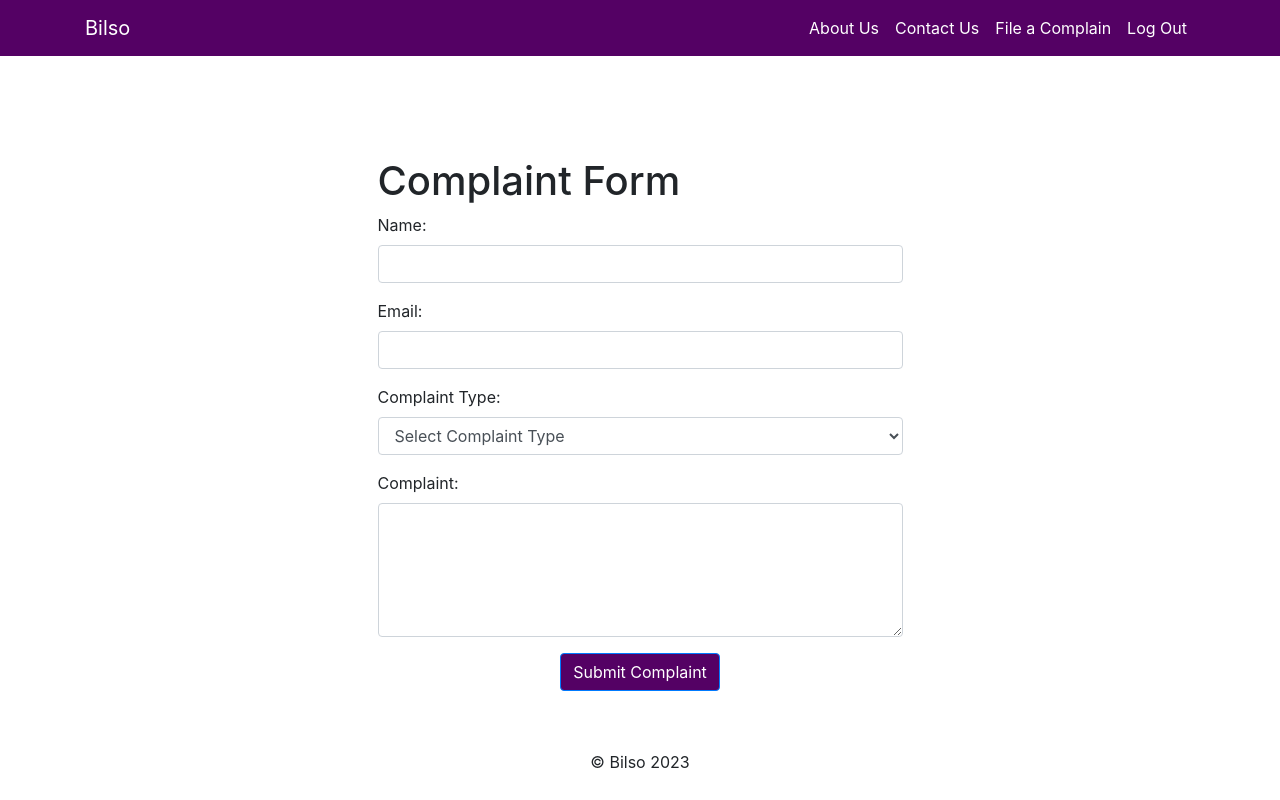
After one commit to a-dwaith/Mini_Project_Billso, a PHP site: page /ssc/fileacomplaint.php in a window 1280 px wide. The commit adds this page. Run offline with PHP 8.4, Linux system fonts and the light colour scheme.

Commit message:
updated some features

```diff
--- /dev/null
+++ b/fileacomplaint.php
@@ -0,0 +1,155 @@
+<?php
+$servername = 'localhost';
+$username = 'root';
+$password = '';
+$dbname = 'mini_pro';
+
+// Create connection
+$conn = new mysqli($servername, $username, $password, $dbname);
+
+// Check connection
+if ($conn->connect_error) {
+    die("Connection failed: " . $conn->connect_error);
+}
+
+if (isset($_POST['submit'])) {
+    $Name = $_POST['Name'];
+    $Email = $_POST['Email'];
+    $ComplaintType = $_POST['ComplaintType'];
+    $Complaint = $_POST['Complaint'];
+
+    $sql = "INSERT INTO `fileacomplaint` (`Name`, `Email`, `ComplaintType`, `Complaint`) VALUES ('$Name', '$Email', '$ComplaintType', '$Complaint');";
+
+    if ($conn->query($sql) === TRUE) {
+        echo "<script>if (confirm('Complaint Registered succesfully! We will look forward it ')) { document.location.href = 'http://localhost/ssc/fileacomplaint.php' };</script>";
+    } else {
+        echo "<script>alert('Failed to Report ')</script>";
+    }
+}
+$conn->close();
+?>
+
+
+<!DOCTYPE html>
+<html>
+
+<head>
+    <meta charset="UTF-8">
+    <title>Complaint Form</title>
+    <link rel="stylesheet" href="https://stackpath.bootstrapcdn.com/bootstrap/4.5.2/css/bootstrap.min.css">
+    <style>
+        body,
+        html {
+            height: 100%;
+        }
+
+        .container {
+            display: flex;
+            align-items: center;
+            justify-content: center;
+            height: 100%;
+        }
+
+        /* Customize the navbar color */
+        .navbar-custom {
+            background-color: #540164;
+            /* Blue color */
+        }
+
+        /* Customize the text color of the navbar links and brand */
+        .navbar-custom .navbar-nav .nav-link,
+        .navbar-custom .navbar-brand {
+            color: white;
+        }
+
+        /* Add hover effect for navbar links */
+        .navbar-custom .navbar-nav .nav-link:hover {
+            color: yellow;
+        }
+
+        /* Customize the footer */
+        .footer {
+            background-color: #ffffff;
+            /*White*/
+            padding: 10px;
+            text-align: center;
+            position: fixed;
+            bottom: 0;
+            width: 100%;
+        }
+    </style>
+</head>
+
+<body>
+    <nav class="navbar navbar-expand-md navbar-custom fixed-top">
+        <div class="container">
+            <a class="navbar-brand" href="#">Bilso</a>
+            <button class="navbar-toggler" type="button" data-bs-toggle="collapse" data-bs-target="#navbarNav" aria-controls="navbarNav" aria-expanded="false" aria-label="Toggle navigation">
+                <span class="navbar-toggler-icon"></span>
+            </button>
+            <div class="collapse navbar-collapse" id="navbarNav">
+                <ul class="navbar-nav ml-auto">
+                    <li class="nav-item">
+                        <a class="nav-link" href="#">About Us</a>
+                    </li>
+                    <li class="nav-item">
+                        <a class="nav-link" href="#">Contact Us</a>
+                    </li>
+                    <li class="nav-item">
+                        <a class="nav-link" href="#">File a Complain</a>
+                    </li>
+                    <li class="nav-item">
+                        <a class="nav-link" href="#">Log Out</a>
+                    </li>
+
+                </ul>
+            </div>
+        </div>
+    </nav>
+    <div class="container">
+        <div class="col-md-6 mt-5">
+            <h1>Complaint Form</h1>
+            <form id="complaintForm" action="" method="post">
+                <div class="form-group">
+                    <label for="name">Name:</label>
+                    <input type="text" class="form-control" id="name" name="Name" required>
+                </div>
+                <div class=" form-group">
+                    <label for="email">Email:</label>
+                    <input type="email" class="form-control" name="Email" id=" email" required>
+                </div>
+                <div class="form-group">
+                    <label for="complaintType">Complaint Type:</label>
+                    <select class="form-control" id="complaintType" name="ComplaintType" required>
+                        <option value="">Select Complaint Type</option>
+                        <option value=" service">Service</option>
+                        <option value="product">Product</option>
+                        <option value="other">Other</option>
+                    </select>
+                </div>
+                <div class="form-group">
+                    <label for="complaint">Complaint:</label>
+                    <textarea class="form-control" id="complaint" name="Complaint" rows=" 5" required></textarea>
+                </div>
+                <div class="text-center">
+                    <button type="submit" class="btn btn-primary" name = "submit" style="background-color: #540164;">Submit Complaint</button>
+                </div>
+            </form>
+        </div>
+    </div>
+
+    <!-- <script>
+        document.getElementById('complaintForm').addEventListener('submit', function(event) {
+            event.preventDefault();
+            const name = document.getElementById('name').value;
+            const email = document.getElementById('email').value;
+            const complaintType = document.getElementById('complaintType').value;
+            const complaint = document.getElementById('complaint').value;
+        });
+    </script> -->
+    <footer class="footer">
+        <p>&copy; Bilso 2023</p>
+    </footer>
+</body>
+
+</html>
--- a/invoice.php
+++ b/invoice.php
@@ -66,7 +66,7 @@
     </nav>
     <br><br><br>
     <div class="text-center">
-        <h2>Invoice</h2>
+        <!-- <h2>Invoice</h2> -->
     </div>
     <div class="container mt-5">
         <div id="invoice" class="container mt-5">
```
Also changed, not shown: contactus.php (added, +141 -0 lines), stocks.php (+41 -3 lines).
